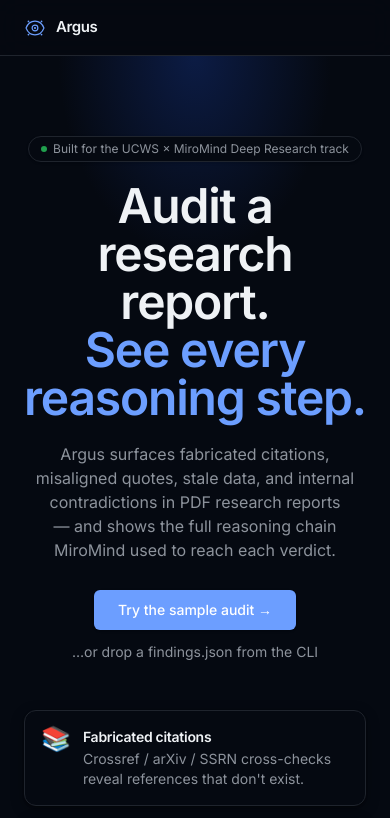
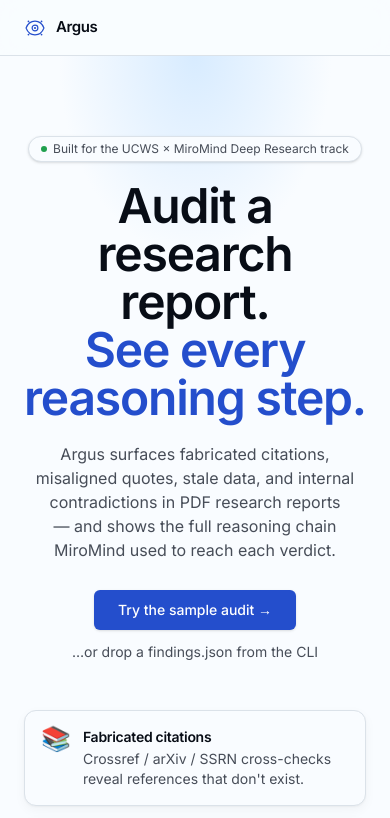
Before and after one commit to Chaoqi31/argus-truth-engine, a Next.js app in the folder web/: page / in a window 390 px wide. Shown: the top 818 px of the page. Built offline with nearby package versions, Linux system fonts and the light colour scheme.

Commit message:
Polish P: keyboard nav (j/k/?), theme toggle (auto/light/dark), Export findings JSON, DAG auto-fit on trace switch, responsive PDF collapse

```diff
--- a/web/app/audit/page.tsx
+++ b/web/app/audit/page.tsx
@@ -8,6 +8,10 @@
 import { JobStatsBar } from "@/components/job-stats-bar";
 import { ReasoningPanel } from "@/components/reasoning-panel";
 import { TraceStreamView } from "@/components/trace-stream-view";
+import { ThemeToggle } from "@/components/theme-toggle";
+import { ShortcutsHint } from "@/components/shortcuts-hint";
+import { useFindingKeyboardNav } from "@/lib/use-keyboard-nav";
+import type { Job } from "@/lib/types";
 
 // pdf.js references browser-only globals (DOMMatrix, etc.) that fail under SSR.
 // Force the PdfViewer to client-only.
@@ -32,6 +36,9 @@
   const activeFindingId = useArgusStore((s) => s.activeFindingId);
   const setActiveFinding = useArgusStore((s) => s.setActiveFinding);
   const [mode, setMode] = useState<RightMode>("reasoning");
+  const [hintOpen, setHintOpen] = useState(false);
+
+  useFindingKeyboardNav(() => setHintOpen((v) => !v));
 
   useEffect(() => {
     if (!job) {
@@ -50,9 +57,17 @@
 
   return (
     <>
-      <ArgusHeader />
+      <ArgusHeader
+        rightSlot={
+          <div className="flex items-center gap-2">
+            <ExportButton job={job} />
+            <ThemeToggle />
+          </div>
+        }
+      />
       <JobStatsBar job={job} />
-      <main className="grid h-[calc(100vh-3.5rem-2.75rem)] grid-cols-[1fr_460px]">
+      <main className="grid h-[calc(100vh-3.5rem-2.75rem)] grid-cols-1 md:grid-cols-[1fr_440px] lg:grid-cols-[1fr_480px]">
+        <div className="hidden md:block">
           <PdfViewer
             fileUrl={fileUrl}
             claims={job.claims}
@@ -60,7 +75,8 @@
             activeFindingId={activeFindingId}
             onClaimClick={onClaimClick}
           />
-        <aside className="flex flex-col border-l border-border">
+        </div>
+        <aside className="flex flex-col border-l border-border md:border-l">
           <div className="flex items-center gap-1 border-b border-border bg-muted/30 px-3 py-2">
             <ModeToggle current={mode} onChange={setMode} />
           </div>
@@ -77,7 +93,30 @@
           </div>
         </aside>
       </main>
+      <ShortcutsHint open={hintOpen} onClose={() => setHintOpen(false)} />
     </>
+  );
+}
+
+function ExportButton({ job }: { job: Job }) {
+  const onClick = () => {
+    const blob = new Blob([JSON.stringify(job, null, 2)], { type: "application/json" });
+    const url = URL.createObjectURL(blob);
+    const a = document.createElement("a");
+    a.href = url;
+    a.download = `${job.id}.findings.json`;
+    a.click();
+    URL.revokeObjectURL(url);
+  };
+  return (
+    <button
+      type="button"
+      onClick={onClick}
+      className="rounded-md border border-border bg-background px-2.5 py-1 text-xs text-muted-foreground hover:text-foreground"
+      title="Download this job's findings.json"
+    >
+      ⤓ Export
+    </button>
   );
 }
 
--- a/web/app/globals.css
+++ b/web/app/globals.css
@@ -22,8 +22,11 @@
   --radius-card: 12px;
 }
 
+/* Dark tokens — applied either by system preference (default) or by the
+   explicit `.theme-dark` class set by the in-app theme toggle. The
+   `.theme-light` class wins back and disables the dark overrides. */
 @media (prefers-color-scheme: dark) {
-  @theme {
+  html:not(.theme-light) {
     --color-background: oklch(0.14 0.02 260);
     --color-foreground: oklch(0.96 0.005 250);
     --color-muted: oklch(0.21 0.018 260);
@@ -36,6 +39,20 @@
     --shadow-card: 0 1px 2px oklch(0 0 0 / 0.35), 0 4px 14px oklch(0 0 0 / 0.30);
     --shadow-card-hover: 0 1px 2px oklch(0 0 0 / 0.4), 0 10px 28px oklch(0 0 0 / 0.45);
   }
+}
+
+html.theme-dark {
+  --color-background: oklch(0.14 0.02 260);
+  --color-foreground: oklch(0.96 0.005 250);
+  --color-muted: oklch(0.21 0.018 260);
+  --color-muted-foreground: oklch(0.66 0.015 260);
+  --color-border: oklch(0.26 0.018 260);
+  --color-border-strong: oklch(0.36 0.022 260);
+  --color-primary: oklch(0.72 0.18 265);
+  --color-primary-soft: oklch(0.24 0.08 265);
+
+  --shadow-card: 0 1px 2px oklch(0 0 0 / 0.35), 0 4px 14px oklch(0 0 0 / 0.30);
+  --shadow-card-hover: 0 1px 2px oklch(0 0 0 / 0.4), 0 10px 28px oklch(0 0 0 / 0.45);
 }
 
 @layer base {
--- a/web/components/dag-tab.tsx
+++ b/web/components/dag-tab.tsx
@@ -83,6 +83,7 @@
   return (
     <div className="relative h-[640px] w-full">
       <ReactFlow
+        key={trace.id} /* remount on trace switch so fitView re-runs */
         nodes={nodes}
         edges={edges}
         fitView
--- /dev/null
+++ b/web/components/shortcuts-hint.tsx
@@ -0,0 +1,47 @@
+"use client";
+
+interface Props {
+  open: boolean;
+  onClose: () => void;
+}
+
+const SHORTCUTS: ReadonlyArray<[string, string]> = [
+  ["J / ↓", "Next finding"],
+  ["K / ↑", "Previous finding"],
+  ["?", "Toggle this hint"],
+];
+
+export function ShortcutsHint({ open, onClose }: Props) {
+  if (!open) return null;
+  return (
+    <div
+      role="dialog"
+      aria-label="Keyboard shortcuts"
+      className="fixed bottom-6 right-6 z-50 w-64 rounded-[var(--radius-card)] border border-border bg-background p-4 shadow-[var(--shadow-card-hover)]"
+    >
+      <div className="mb-2 flex items-center justify-between">
+        <h2 className="text-xs font-semibold uppercase tracking-wider text-muted-foreground">
+          Shortcuts
+        </h2>
+        <button
+          type="button"
+          onClick={onClose}
+          aria-label="Close shortcuts"
+          className="rounded p-1 text-muted-foreground hover:bg-muted hover:text-foreground"
+        >
+          ✕
+        </button>
+      </div>
+      <ul className="space-y-1.5 text-xs">
+        {SHORTCUTS.map(([k, desc]) => (
+          <li key={k} className="flex items-center justify-between gap-3">
+            <kbd className="rounded border border-border bg-muted px-1.5 py-0.5 font-mono text-[11px]">
+              {k}
+            </kbd>
+            <span className="text-muted-foreground">{desc}</span>
+          </li>
+        ))}
+      </ul>
+    </div>
+  );
+}
--- /dev/null
+++ b/web/components/theme-toggle.tsx
@@ -0,0 +1,63 @@
+"use client";
+
+import { useEffect, useState } from "react";
+
+type Theme = "light" | "dark" | "auto";
+
+const STORAGE_KEY = "argus-theme";
+
+function readTheme(): Theme {
+  if (typeof window === "undefined") return "auto";
+  const v = localStorage.getItem(STORAGE_KEY);
+  return v === "light" || v === "dark" ? v : "auto";
+}
+
+function applyTheme(t: Theme) {
+  const root = document.documentElement;
+  root.classList.remove("theme-light", "theme-dark");
+  if (t === "light") {
+    root.classList.add("theme-light");
+    root.style.colorScheme = "light";
+  } else if (t === "dark") {
+    root.classList.add("theme-dark");
+    root.style.colorScheme = "dark";
+  } else {
+    root.style.colorScheme = "";
+  }
+}
+
+const ICONS: Record<Theme, string> = {
+  light: "☀",
+  dark: "☾",
+  auto: "◐",
+};
+
+export function ThemeToggle() {
+  const [theme, setTheme] = useState<Theme>("auto");
+
+  useEffect(() => {
+    const t = readTheme();
+    setTheme(t);
+    applyTheme(t);
+  }, []);
+
+  const cycle = () => {
+    const next: Theme = theme === "auto" ? "light" : theme === "light" ? "dark" : "auto";
+    setTheme(next);
+    localStorage.setItem(STORAGE_KEY, next);
+    applyTheme(next);
+  };
+
+  return (
+    <button
+      type="button"
+      onClick={cycle}
+      className="rounded-md border border-border bg-background px-2 py-1 text-xs text-muted-foreground hover:text-foreground"
+      aria-label={`Theme: ${theme}. Click to cycle.`}
+      title={`Theme: ${theme}. Click to cycle.`}
+    >
+      <span aria-hidden className="mr-1">{ICONS[theme]}</span>
+      {theme}
+    </button>
+  );
+}
--- /dev/null
+++ b/web/lib/use-keyboard-nav.ts
@@ -0,0 +1,56 @@
+"use client";
+
+import { useEffect } from "react";
+import { useArgusStore } from "@/lib/store";
+
+/**
+ * Wire global keyboard shortcuts for the audit page.
+ *
+ *   j / ArrowDown  → next finding
+ *   k / ArrowUp    → previous finding
+ *   ?              → show shortcuts hint (consumer handles UI)
+ *
+ * Shortcuts are inert while typing into an input/textarea/contenteditable.
+ */
+export function useFindingKeyboardNav(onShortcutsToggle?: () => void): void {
+  const job = useArgusStore((s) => s.job);
+  const activeFindingId = useArgusStore((s) => s.activeFindingId);
+  const setActiveFinding = useArgusStore((s) => s.setActiveFinding);
+
+  useEffect(() => {
+    if (!job) return;
+
+    const onKey = (e: KeyboardEvent) => {
+      const target = e.target as HTMLElement | null;
+      if (
+        target &&
+        (target.tagName === "INPUT" ||
+          target.tagName === "TEXTAREA" ||
+          target.isContentEditable)
+      ) {
+        return;
+      }
+      if (e.metaKey || e.ctrlKey || e.altKey) return;
+
+      const findings = job.findings;
+      if (findings.length === 0) return;
+      const idx = findings.findIndex((f) => f.id === activeFindingId);
+
+      if (e.key === "j" || e.key === "ArrowDown") {
+        e.preventDefault();
+        const next = findings[(idx + 1) % findings.length];
+        if (next) setActiveFinding(next.id);
+      } else if (e.key === "k" || e.key === "ArrowUp") {
+        e.preventDefault();
+        const prev = findings[(idx - 1 + findings.length) % findings.length];
+        if (prev) setActiveFinding(prev.id);
+      } else if (e.key === "?" && onShortcutsToggle) {
+        e.preventDefault();
+        onShortcutsToggle();
+      }
+    };
+
+    window.addEventListener("keydown", onKey);
+    return () => window.removeEventListener("keydown", onKey);
+  }, [job, activeFindingId, setActiveFinding, onShortcutsToggle]);
+}
```
Lines whose indentation alone changed are shown as unchanged.
